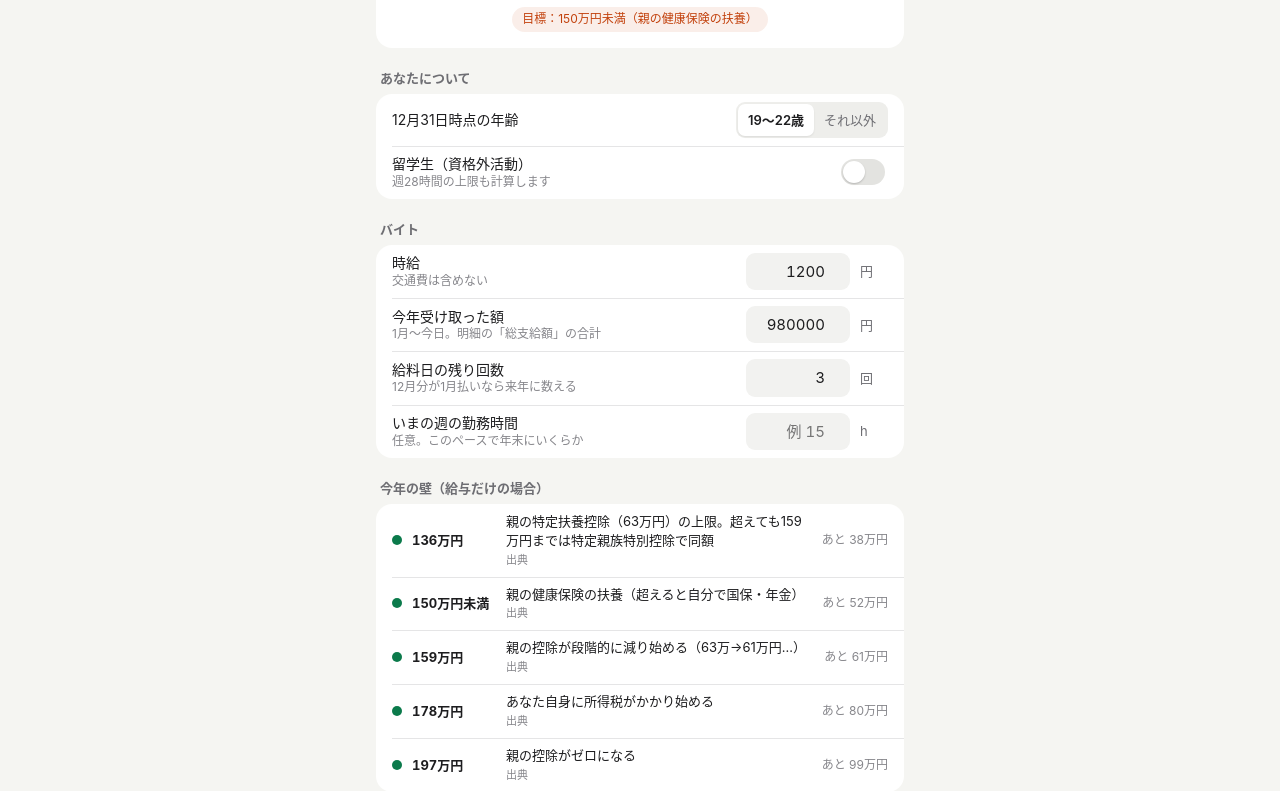
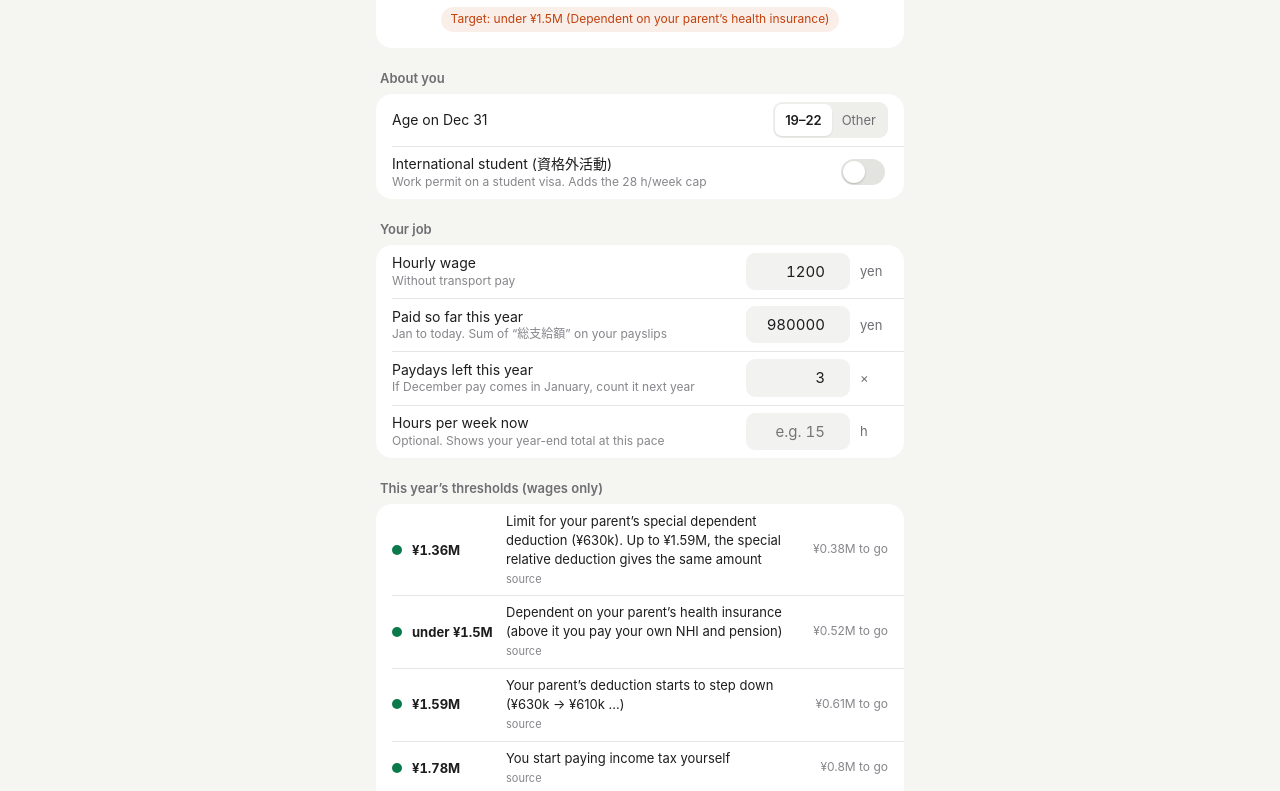
Before and after one commit to Jasonin2099/ato-jikan, a website: page index.html in a window 1280 px wide. Shown: the part 192-983 px from the top of the page. Drawn offline with Linux system fonts and the light colour scheme.

Commit message:
Wire i18n into the page: language switch, translated labels and results

```diff
--- a/index.html
+++ b/index.html
@@ -34,54 +34,53 @@ main{max-width:560px;margin:0 auto;padding:14px 16px 48px}
 .note{font-size:12px;color:var(--ink-3);margin:10px 4px;line-height:1.6}.note a{color:var(--ink-2)}
 #cardimg{width:100%;border-radius:12px;margin-top:12px;display:none;box-shadow:0 1px 3px rgba(0,0,0,.08)}
 .hide{display:none!important}
+.top .lang{margin-left:10px;flex:none}.top .lang button{flex:none;padding:3px 9px;font-size:12px}
+:lang(zh-CN) body{font-family:-apple-system,BlinkMacSystemFont,"PingFang SC","Noto Sans SC","Noto Sans CJK SC","Microsoft YaHei",system-ui,sans-serif}
 </style>
 </head>
 <body>
-<div class="top"><b>あと何時間</b><span>2026年分（令和8年）のルール</span></div>
+<div class="top"><b data-i18n="brand">あと何時間</b><span class="sub" data-i18n="sub">2026年分（令和8年）</span>
+  <div class="seg lang" id="lang" role="group" aria-label="Language"><button data-l="ja">日</button><button data-l="zh">中</button><button data-l="en">EN</button></div></div>
 <main>
   <div class="hero" id="hero">
-    <div class="k" id="hk">今年、扶養を外れずに働けるのは</div>
-    <div class="n"><span id="hn">–</span><small>時間</small></div>
+    <div class="k" id="hk" data-i18n="hkDefault">今年、扶養を外れずに働けるのは</div>
+    <div class="n"><span id="hn">–</span><small data-i18n="hUnit">時間</small></div>
     <div class="s" id="hs"></div>
     <div class="bind" id="hb"></div>
   </div>
 
-  <div class="sec">あなたについて</div>
+  <div class="sec" data-i18n="secYou">あなたについて</div>
   <div class="card">
-    <div class="row"><label>12月31日時点の年齢</label>
-      <div class="seg" id="age"><button data-v="1922" class="on">19〜22歳</button><button data-v="other">それ以外</button></div></div>
-    <div class="row"><label>留学生（資格外活動）<span class="h">週28時間の上限も計算します</span></label><input type="checkbox" class="sw" id="intl"></div>
+    <div class="row"><label data-i18n="age">12月31日時点の年齢</label>
+      <div class="seg" id="age"><button data-v="1922" class="on" data-i18n="age1922">19〜22歳</button><button data-v="other" data-i18n="ageOther">それ以外</button></div></div>
+    <div class="row"><label data-i18n="intl">留学生（資格外活動）<span class="h">週28時間の上限も計算します</span></label><input type="checkbox" class="sw" id="intl"></div>
   </div>
 
-  <div class="sec">バイト</div>
+  <div class="sec" data-i18n="secJob">バイト</div>
   <div class="card">
-    <div class="row"><label>時給<span class="h">交通費は含めない</span></label><input type="number" id="wage" value="1200" min="1" inputmode="numeric"><span class="u">円</span></div>
-    <div class="row"><label>今年受け取った額<span class="h">1月〜今日。明細の「総支給額」の合計</span></label><input type="number" id="ytd" value="980000" min="0" inputmode="numeric"><span class="u">円</span></div>
-    <div class="row"><label>給料日の残り回数<span class="h">12月分が1月払いなら来年に数える</span></label><input type="number" id="pays" value="3" min="1" max="12" inputmode="numeric"><span class="u">回</span></div>
-    <div class="row"><label>いまの週の勤務時間<span class="h">任意。このペースで年末にいくらか</span></label><input type="number" id="wk" value="" min="0" placeholder="例 15" inputmode="decimal"><span class="u">h</span></div>
+    <div class="row"><label data-i18n="wage">時給<span class="h">交通費は含めない</span></label><input type="number" id="wage" value="1200" min="1" inputmode="numeric"><span class="u" data-i18n="uYen">円</span></div>
+    <div class="row"><label data-i18n="ytd">今年受け取った額<span class="h">1月〜今日。明細の「総支給額」の合計</span></label><input type="number" id="ytd" value="980000" min="0" inputmode="numeric"><span class="u" data-i18n="uYen">円</span></div>
+    <div class="row"><label data-i18n="pays">給料日の残り回数<span class="h">12月分が1月払いなら来年に数える</span></label><input type="number" id="pays" value="3" min="1" max="12" inputmode="numeric"><span class="u" data-i18n="uTimes">回</span></div>
+    <div class="row"><label data-i18n="wk">いまの週の勤務時間<span class="h">任意。このペースで年末にいくらか</span></label><input type="number" id="wk" value="" min="0" placeholder="例 15" data-i18n-ph="wkPh" inputmode="decimal"><span class="u">h</span></div>
   </div>
 
   <div id="intlbox" class="hide">
-    <div class="sec">留学生：残りの期間（今日〜12/31）</div>
+    <div class="sec" data-i18n="secIntl">留学生：残りの期間（今日〜12/31）</div>
     <div class="card">
-      <div class="row"><label>授業期間の週数<span class="h">週28時間まで</span></label><input type="number" id="tw" min="0" inputmode="numeric"><span class="u">週</span></div>
-      <div class="row"><label>長期休業の週数<span class="h">学則で定める休み。1日8時間まで（本ツールは週40hで計算）</span></label><input type="number" id="vw" value="0" min="0" inputmode="numeric"><span class="u">週</span></div>
+      <div class="row"><label data-i18n="tw">授業期間の週数<span class="h">週28時間まで</span></label><input type="number" id="tw" min="0" inputmode="numeric"><span class="u" data-i18n="uWeek">週</span></div>
+      <div class="row"><label data-i18n="vw">長期休業の週数<span class="h">学則で定める休み。1日8時間まで（本ツールは週40hで計算）</span></label><input type="number" id="vw" value="0" min="0" inputmode="numeric"><span class="u" data-i18n="uWeek">週</span></div>
     </div>
   </div>
 
-  <div class="sec">今年の壁（給与だけの場合）</div>
+  <div class="sec" data-i18n="secWalls">今年の壁（給与だけの場合）</div>
   <div class="card walls" id="walls"></div>
 
-  <button class="btn" id="mk">結果を画像にする</button>
-  <button class="btn sub hide" id="dl">画像を保存 / 共有</button>
-  <img id="cardimg" alt="結果カード">
+  <button class="btn" id="mk" data-i18n="mk">結果を画像にする</button>
+  <button class="btn sub hide" id="dl" data-i18n="dl">画像を保存 / 共有</button>
+  <img id="cardimg" alt="結果カード" data-i18n-alt="alt">
 
   <p class="note">
-    計算はすべてこの端末の中だけで行い、どこにも送信しません。税・社会保険の判断の目安で、個別の判断は勤務先・親の健康保険・税務署にご確認ください。<br>
-    ・税の壁は1〜12月に<b>支払われた</b>額で、健康保険の扶養は<b>今後1年の収入見込み</b>で判定されます（交通費も含む場合あり）。<br>
-    ・住民税の非課税ラインは自治体で異なるため計算していません。<br>
-    ・昼間部の学生は勤務先の社会保険（いわゆる106万円）の対象外です。<br>
-    出典：<a href="https://www.nta.go.jp/taxes/shiraberu/taxanswer/shotoku/1177.htm" target="_blank" rel="noopener">国税庁 No.1177 特定親族特別控除</a> /
+    <span data-i18n="note"></span><span data-i18n="srcLabel">出典：</span><a href="https://www.nta.go.jp/taxes/shiraberu/taxanswer/shotoku/1177.htm" target="_blank" rel="noopener">国税庁 No.1177 特定親族特別控除</a> /
     <a href="https://www.nta.go.jp/taxes/shiraberu/taxanswer/shotoku/1410.htm" target="_blank" rel="noopener">No.1410 給与所得控除</a> /
     <a href="https://www.nta.go.jp/taxes/shiraberu/taxanswer/shotoku/1199.htm" target="_blank" rel="noopener">No.1199 基礎控除</a> /
     <a href="https://www.nta.go.jp/users/gensen/2026kiso/" target="_blank" rel="noopener">令和8年度改正（扶養親族の所得要件62万円）</a> /
@@ -90,19 +89,21 @@ main{max-width:560px;margin:0 auto;padding:14px 16px 48px}
     労働基準法 第32条（週40時間）
   </p>
 </main>
+<script src="i18n.js"></script>
 <script src="calc.js"></script>
 <script>
 let R = null;
-const man = y => (y/10000).toLocaleString('ja-JP',{maximumFractionDigits:1}) + '万円';
-const yen = y => Math.round(y).toLocaleString('ja-JP') + '円';
+const t = k => I18N.t(k);
+const man = y => t('man')(y);
+const yen = y => t('yen')(y);
 const $ = id => document.getElementById(id);
 let young = true;
 const TXT = {
-  shaho: w => ({label: `${man(w.amount)}未満`, d: '親の健康保険の扶養（超えると自分で国保・年金）', short: '親の健康保険の扶養から外れるライン'}),
-  fuyo: () => ({label: null, d: young ? '親の特定扶養控除（63万円）の上限。超えても159万円までは特定親族特別控除で同額' : '親の扶養控除（38万円）がなくなる'}),
-  tokuteiStart: () => ({d: '親の控除が段階的に減り始める（63万→61万円…）'}),
-  tax: () => ({d: 'あなた自身に所得税がかかり始める'}),
-  tokuteiEnd: () => ({d: '親の控除がゼロになる'})
+  shaho: w => ({label: t('under')(man(w.amount)), d: t('dShaho'), short: t('shortShaho')}),
+  fuyo: () => ({label: null, d: young ? t('dFuyoYoung') : t('dFuyoOther')}),
+  tokuteiStart: () => ({d: t('dTokuteiStart')}),
+  tax: () => ({d: t('dTax')}),
+  tokuteiEnd: () => ({d: t('dTokuteiEnd')})
 };
 const label = w => Object.assign({label: man(w.amount)}, Object.fromEntries(Object.entries(TXT[w.id](w)).filter(([,v])=>v!==null)));
 let last = null;
@@ -114,15 +115,14 @@ function calc(){
   const r = AtoJikan.compute(R, {wage: $('wage').value, ytd: $('ytd').value, pays: $('pays').value, young, intl, termWeeks: $('tw').value, vacWeeks: $('vw').value, weekHours: wk, weeksLeft: wl});
   const ytd = +$('ytd').value || 0, wage = +$('wage').value || 0, T = label(r.target);
   $('hn').textContent = r.hours.toLocaleString('ja-JP');
-  $('hk').textContent = r.bindLegal ? '今年、在留資格のルール内で働けるのは' : `今年、${T.label}に収まるように働けるのは`;
-  $('hs').textContent = r.room <= 0 ? 'すでに上限に達しています' :
-    `あと ${yen(r.roomUsed)} ・ 月あたり約 ${r.perM} 時間 ・ 週あたり約 ${wl>0? r.perW.toFixed(1):'–'} 時間`;
-  $('hb').textContent = r.bindLegal ? `週28時間ルールが先に来ます（お金の壁までなら ${r.moneyH} 時間）` : (r.legalH!==null ? `週28時間ルールの残り ${r.legalH} 時間より先にお金の壁` : `目標：${T.label}（${T.d.replace(/（.*/,'')}）`);
+  $('hk').textContent = r.bindLegal ? t('hkLegal') : t('hkMoney')(T.label);
+  $('hs').textContent = r.room <= 0 ? t('hsFull') : t('hs')(yen(r.roomUsed), r.perM, wl>0? r.perW.toFixed(1):'–');
+  $('hb').textContent = r.bindLegal ? t('hbLegal')(r.moneyH) : (r.legalH!==null ? t('hbMoney')(r.legalH) : t('hbTarget')(T.label, T.d.replace(/\s*[（(].*/,'')));
   $('walls').innerHTML = r.walls.map((w,i) => {
     const L = label(w), s = r.status[i];
-    const st = s.over ? '超えています' : s.projOver ? 'このペースだと超える' : `あと ${man(Math.max(0, w.at - ytd))}`;
-    return `<div class="row"><span class="dot ${s.over||s.projOver?'over':'ok'}"></span><span class="amt">${L.label}</span><span class="d">${L.d}<br><a href="${w.url}" target="_blank" rel="noopener">出典</a></span><span class="st">${st}</span></div>`;
-  }).join('') + (r.proj !== null ? `<div class="row"><span class="d" style="font-size:13px;color:var(--ink-2)">いまのペース（週${wk}h）だと年末の合計は <b>${man(r.proj)}</b>。親の控除は ${man(AtoJikan.parentDed(R,ytd,young))} → <b>${man(AtoJikan.parentDed(R,r.proj,young))}</b></span></div>` : '');
+    const st = s.over ? t('stOver') : s.projOver ? t('stProj') : t('stLeft')(man(Math.max(0, w.at - ytd)));
+    return `<div class="row"><span class="dot ${s.over||s.projOver?'over':'ok'}"></span><span class="amt">${L.label}</span><span class="d">${L.d}<br><a href="${w.url}" target="_blank" rel="noopener">${t('src')}</a></span><span class="st">${st}</span></div>`;
+  }).join('') + (r.proj !== null ? `<div class="row"><span class="d" style="font-size:13px;color:var(--ink-2)">${t('proj')(wk, man(r.proj), man(AtoJikan.parentDed(R,ytd,young)), man(AtoJikan.parentDed(R,r.proj,young)))}</span></div>` : '');
   last = {hours: r.hours, room: r.roomUsed, perW: r.perW, perM: r.perM, target: T, bindLegal: r.bindLegal, moneyH: r.moneyH, wage};
   $('dl').classList.add('hide'); $('cardimg').style.display = 'none';
 }
@@ -153,13 +153,15 @@ document.querySelectorAll('#age button').forEach(b => b.onclick = () => { docume
 ['wage','ytd','pays','wk','tw','vw','intl'].forEach(id => $(id).addEventListener('input', calc));
 $('tw').value = Math.floor(AtoJikan.weeksLeft());
 let blob = null;
+I18N.apply();
+document.querySelectorAll('#lang button').forEach(b => b.onclick = () => { I18N.set(b.dataset.l); calc(); });
 $('mk').onclick = () => { const c = card(); $('cardimg').src = c.toDataURL('image/png'); $('cardimg').style.display = 'block'; c.toBlob(b => { blob = b; $('dl').classList.remove('hide'); }); };
 $('dl').onclick = async () => {
   const f = new File([blob], `atojikan-${R.year}.png`, {type:'image/png'});
-  if (navigator.canShare && navigator.canShare({files:[f]})) { try { await navigator.share({files:[f], title:'あと何時間'}); return; } catch(e){} }
+  if (navigator.canShare && navigator.canShare({files:[f]})) { try { await navigator.share({files:[f], title:t('brand')}); return; } catch(e){} }
   const a = document.createElement('a'); a.href = URL.createObjectURL(f); a.download = f.name; a.click();
 };
-fetch('rules/2026.json').then(r=>r.json()).then(j=>{R=j;calc();}).catch(()=>{$('hs').textContent='ルールの読み込みに失敗しました。再読み込みしてください';});
+fetch('rules/2026.json').then(r=>r.json()).then(j=>{R=j;calc();}).catch(()=>{$('hs').textContent=t('loadErr');});
 </script>
 </body>
 </html>
```
